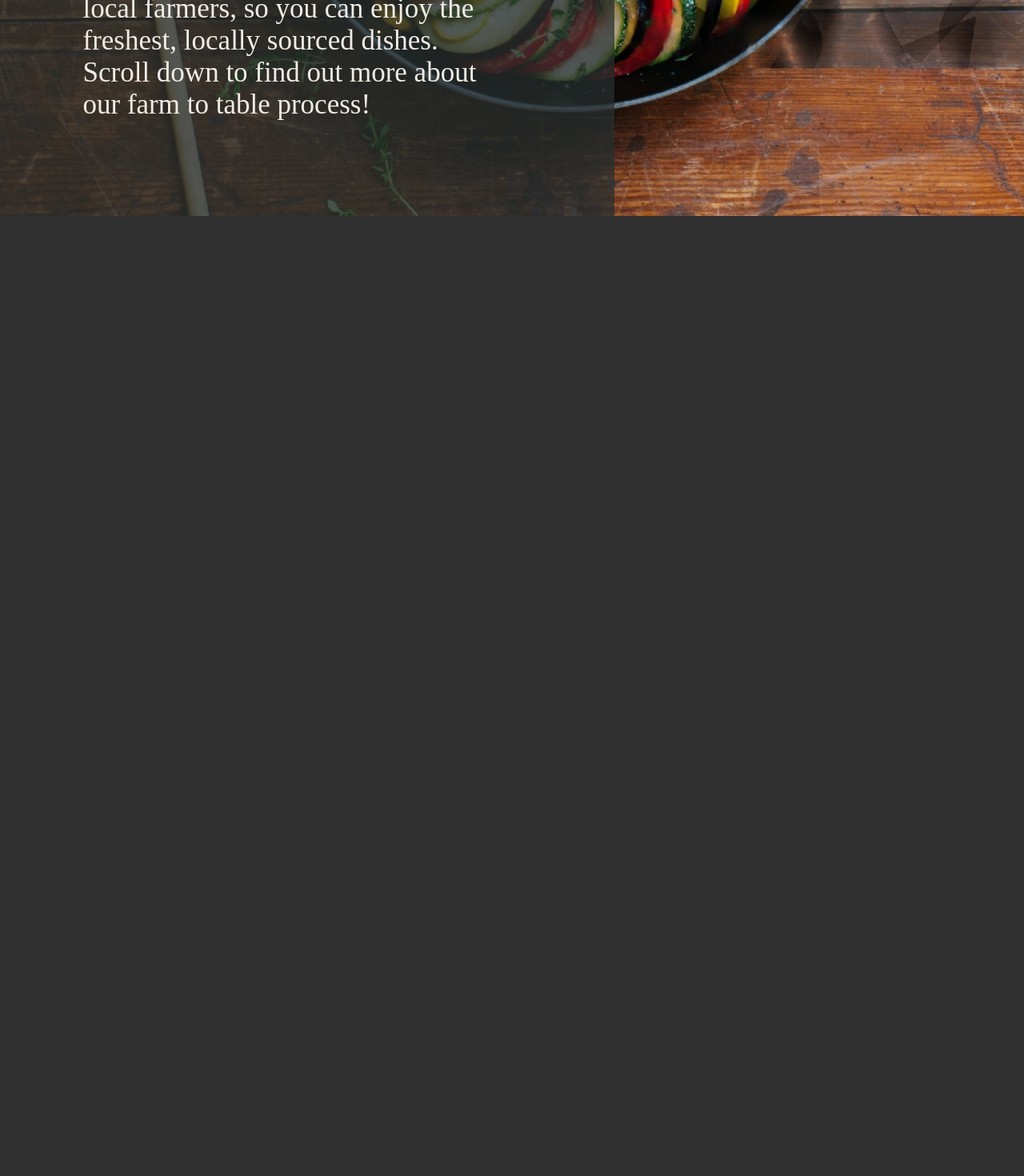
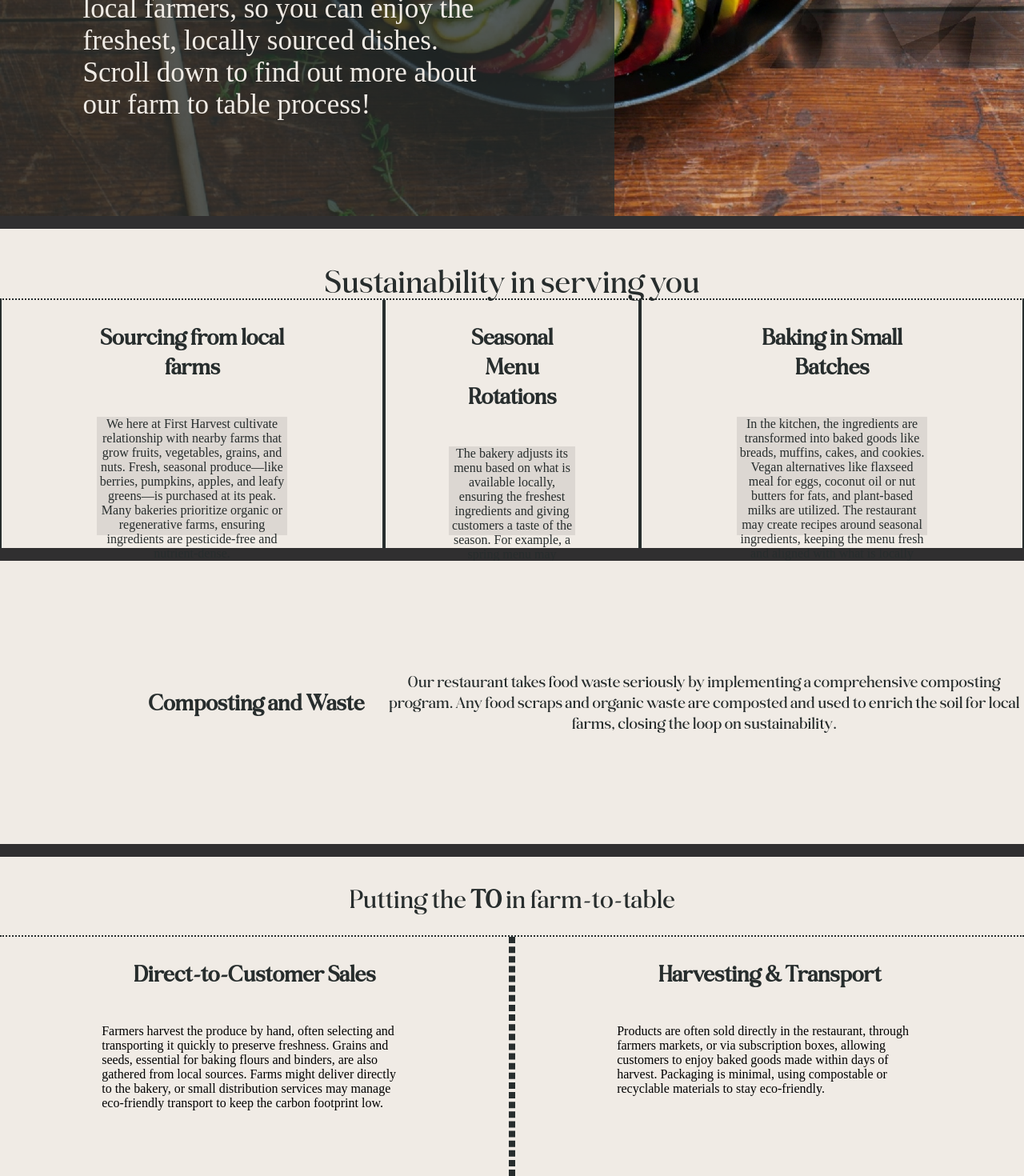
Before and after one commit to ChoccyMilkBoi/Webmaster-24-25, a React (Vite) app: page /sources in a window 1280 px wide. Shown: the part 530-2000 px from the top of the page at 80% size. Built offline with nearby package versions, Linux system fonts and the light colour scheme.

Commit message:
WE ( I AS IN ME ) DID IT!!!!!!!!!!!!!!
WE'RE DONE FOR REGIONALS YAYYYYYYYYYYYYYYYYYYYYYYY

```diff
--- a/index.html
+++ b/index.html
@@ -4,7 +4,7 @@
     <meta charset="UTF-8" />
     <link rel="icon" type="image/svg+xml" href="/vite.svg" />
     <meta name="viewport" content="width=device-width, initial-scale=1.0" />
-    <title>Home | First Harvest</title>
+    <title>First Harvest Dining</title>
   </head>
   <body class = "full-back">
     <div id="root"></div>
--- a/sources.html
+++ b/sources.html
@@ -4,7 +4,7 @@
     <meta charset="UTF-8" />
     <link rel="icon" type="image/svg+xml" href="/vite.svg" />
     <meta name="viewport" content="width=device-width, initial-scale=1.0" />
-    <title>Sources</title>
+    <title>Farm To Table</title>
   </head>
   <body>
     <div id="root"></div>
--- a/src/Sources.tsx
+++ b/src/Sources.tsx
@@ -9,17 +9,155 @@ function Sources() {
 				<div className="hero-section-sourced">
 					<div className="center-hero-yap">
 						<p className="hero-yap font-beeg">
-							Enjoy the <s>first</s> freshest harvest, just for you
+							Enjoy the <s>first</s> freshest harvest, just for
+							you
 						</p>
 						<p className="sub-center-hero-yap font-subheader">
 							Our ingredients are sourced from local farmers, so
 							you can enjoy the freshest, locally sourced dishes.
-							Scroll down to find out more about our farm to table process!
+							Scroll down to find out more about our farm to table
+							process!
 						</p>
 					</div>
 				</div>
 				<div className="sustainability-1">
-
+					<div className="sustain-header">
+						<p>Sustainability in serving you</p>
+					</div>
+					<div className="sustain-yap-1">
+						<h3
+							style={{
+								gridColumnStart: 2,
+								gridColumnEnd: 4,
+								gridRowStart: 1,
+								gridRowEnd: 2,
+							}}
+							>
+							Sourcing from local farms
+						</h3>
+						<p
+							style={{
+								gridColumnStart: 2,
+								gridColumnEnd: 4,
+								gridRowStart: 2,
+								gridRowEnd: 5,
+							}}
+							className="sustain-P"
+							>
+							We here at First Harvest cultivate relationship with
+							nearby farms that grow fruits, vegetables, grains,
+							and nuts. Fresh, seasonal produce—like berries,
+							pumpkins, apples, and leafy greens—is purchased at
+							its peak. Many bakeries prioritize organic or
+							regenerative farms, ensuring ingredients are
+							pesticide-free and nutrient-dense.
+						</p>
+					</div>
+					<div className="sustain-yap-2">
+						<h3
+						style={{
+							gridColumnStart: 2,
+							gridColumnEnd: 4,
+							gridRowStart: 1,
+							gridRowEnd: 2,
+						}}
+						>
+							Seasonal Menu Rotations
+						</h3>
+						<p
+							style={{
+								gridColumnStart: 2,
+								gridColumnEnd: 4,
+								gridRowStart: 2,
+								gridRowEnd: 5,
+							}}
+							className="sustain-P"
+							>
+								The bakery adjusts its menu based on what is
+								available locally, ensuring the freshest
+								ingredients and giving customers a taste of the
+								season. For example, a spring menu may feature
+								rhubarb tarts, while autumn includes spiced pumpkin bread.
+						</p>
+					</div>
+					<div className="sustain-yap-3">
+							<h3
+							style={{
+								gridColumnStart: 2,
+								gridColumnEnd: 4,
+								gridRowStart: 1,
+								gridRowEnd: 2,
+							}}
+							>
+								Baking in Small Batches
+							</h3>
+						<p
+							style={{
+								gridColumnStart: 2,
+								gridColumnEnd: 4,
+								gridRowStart: 2,
+								gridRowEnd: 5,
+							}}
+							className="sustain-P"
+							>
+							In the kitchen, the ingredients are transformed into baked goods
+							like breads, muffins, cakes, and cookies. Vegan alternatives like
+							flaxseed meal for eggs, coconut oil or nut butters for fats, and
+							plant-based milks are utilized. The restaurant may create recipes around
+							seasonal ingredients, keeping the menu fresh and aligned with what is
+							locally available.
+						</p>
+						</div>
+				</div>
+				<div className="sustainability-2">
+					<div className="compost-title"
+					style={{
+						alignContent: "center",
+						justifyContent: "center",
+					}}>
+						<h3>Composting and Waste</h3>
+					</div>
+					<div className="compost-yap">
+						<p>
+							Our restaurant takes food waste seriously by implementing a comprehensive composting program.
+							Any food scraps and organic waste are composted and used to enrich the soil for local farms,
+							closing the loop on sustainability.
+						</p>
+					</div>
+				</div>
+				<div className="sustainability-3">
+					<div className="sustain-header-small">
+						<p>Putting the <strong>TO</strong> in farm-to-table</p>
+					</div>
+					<div className="to-uhh-left">
+						<h3
+							className="subhead-compost"
+							>
+							Direct-to-Customer Sales
+						</h3>
+						<p className="compost-yapping">
+						Farmers harvest the produce by hand, often
+						selecting and transporting it quickly to preserve
+						freshness. Grains and seeds, essential for
+						baking flours and binders, are also gathered from
+						local sources. Farms might deliver directly to the
+						bakery, or small distribution services may manage
+						eco-friendly transport to keep the carbon footprint low.
+						</p>
+					</div>
+					<div className="to-uhh-right">
+						<h3
+							className="subhead-compost"
+						>
+							Harvesting & Transport
+						</h3>
+						<p className = "compost-yapping">
+							Products are often sold directly in the restaurant, through
+							farmers markets, or via subscription boxes, allowing customers
+							to enjoy baked goods made within days of harvest. Packaging
+							is minimal, using compostable or recyclable materials to stay eco-friendly.
+						</p>
+					</div>
 				</div>
 			</div>
 		</>
--- a/src/Topbar.tsx
+++ b/src/Topbar.tsx
@@ -7,7 +7,7 @@ function Topbar() {
 			<li className="logo-buttonBTW">
 				<Link to="/" className="logo-link">
 					<br></br>
-					<img src={logo} className="logoBTW logo" alt = "..."></img>
+					<img src={logo} className="logoBTW logo" alt="..."></img>
 					<span className="logo-text">Home</span>
 				</Link>
 			</li>
@@ -20,7 +20,7 @@ function Topbar() {
 			<li className="buttonBTW">
 				<Link to="/sources" className="buttonlnkBTW">
 					<br></br>
-					Our sources
+					Sources & Sustainability
 				</Link>
 			</li>
 			<li className="buttonBTW">
--- a/src/index.css
+++ b/src/index.css
@@ -7,77 +7,85 @@
   font-family: 'fontyno';
   src: url('./assets/fonts/made_carving_soft/MADECarvingSoftOutlinePERSONALUSE-Black.otf');
   src: url('./assets/fonts/made_carving_soft/MADECarvingSoftOutlinePERSONALUSE-Bold.otf') format('otf'),
-  url('./assets/fonts/made_carving_soft/MADECarvingSoftOutlinePERSONALUSE-ExtraLight.otf') format('otf'), x
-  url('./assets/fonts/made_carving_soft/MADECarvingSoftOutlinePERSONALUSE-Light.otf') format('otf'),
-  url('./assets/fonts/made_carving_soft/MADECarvingSoftOutlinePERSONALUSE-Medium.otf') format('otf'),
-  url('./assets/fonts/made_carving_soft/MADECarvingSoftOutlinePERSONALUSE-Regular.otf') format('otf'),
-  url('./assets/fonts/made_carving_soft/MADECarvingSoftOutlinePERSONALUSE-SemiBold.otf') format('otf'),
-  url('./assets/fonts/made_carving_soft/MADECarvingSoftOutlinePERSONALUSE-Thin.otf') format('otf');
+    url('./assets/fonts/made_carving_soft/MADECarvingSoftOutlinePERSONALUSE-ExtraLight.otf') format('otf'), x url('./assets/fonts/made_carving_soft/MADECarvingSoftOutlinePERSONALUSE-Light.otf') format('otf'),
+    url('./assets/fonts/made_carving_soft/MADECarvingSoftOutlinePERSONALUSE-Medium.otf') format('otf'),
+    url('./assets/fonts/made_carving_soft/MADECarvingSoftOutlinePERSONALUSE-Regular.otf') format('otf'),
+    url('./assets/fonts/made_carving_soft/MADECarvingSoftOutlinePERSONALUSE-SemiBold.otf') format('otf'),
+    url('./assets/fonts/made_carving_soft/MADECarvingSoftOutlinePERSONALUSE-Thin.otf') format('otf');
   font-weight: normal;
   font-style: normal;
 }
+
 @font-face {
   font-family: 'mikael scoot';
   src: url('assets/fonts/simple_michael/Simple Michael.woff') format('woff');
 }
-.font-yap{
+
+.font-yap {
   font-family: 'fontyno';
 }
-.font-beeg{
+
+.font-beeg {
   font-family: 'fyne-font';
 }
-.font-subheader{
+
+.font-subheader {
   font-family: 'mikael scoot';
 }
 
-.full-grid-1{
+.full-grid-1 {
   display: grid;
   width: 100%;
   height: 250vh;
-  grid-template-columns: repeat(5, 1fr) ;
+  grid-template-columns: repeat(5, 1fr);
   grid-template-rows: repeat(8, 1fr);
   column-gap: 10px;
   row-gap: 1em;
 }
-.full-grid-2{
+
+.full-grid-2 {
   display: grid;
   width: 100%;
   height: 300vh;
-  grid-template-columns: repeat(5, 1fr) ;
+  grid-template-columns: repeat(5, 1fr);
   grid-template-rows: repeat(8, 1fr);
   column-gap: 10px;
   row-gap: 1em;
 }
-.full-grid-3{
+
+.full-grid-3 {
   display: grid;
   width: 100%;
   height: auto;
-  grid-template-columns: 10px repeat(5, 1fr) ;
+  grid-template-columns: 10px repeat(5, 1fr);
   grid-template-rows: repeat(12, 1fr);
   column-gap: 10px;
   row-gap: 1em;
 }
-.full-grid-4{
+
+.full-grid-4 {
   display: grid;
   width: 100%;
   height: auto;
-  grid-template-columns: repeat(5, 1fr) ;
+  grid-template-columns: repeat(5, 1fr);
   grid-template-rows: repeat(16, 1fr);
   column-gap: 10px;
   row-gap: 1em;
 }
-.full-back{
+
+.full-back {
   background-color: #302F30;
   margin: 0 0 0 0;
 }
-.hero-section{
+
+.hero-section {
   background-image: url("./assets/header-food.jpg");
   max-width: 100vw;
   margin: 100vh, auto, 0, auto;
 
-  background-repeat:no-repeat;
-  background-position:top;
-  background-size:cover;
+  background-repeat: no-repeat;
+  background-position: top;
+  background-size: cover;
 
 
   grid-column-start: 1;
@@ -93,7 +101,8 @@
 
   height: 100vh;
 }
-.center-hero-yap{
+
+.center-hero-yap {
   display: grid;
 
 
@@ -105,7 +114,7 @@
   grid-row-start: 1;
   grid-row-end: 13;
 
-  grid-template-columns:repeat(16, 1fr);
+  grid-template-columns: repeat(16, 1fr);
   grid-template-rows: repeat(11, 1fr);
 
 
@@ -114,21 +123,23 @@
   background-color: rgba(39, 46, 46, 0.75);
   padding: 10px;
 }
-.hero-yap{
+
+.hero-yap {
   font-size: 700%;
   font-size: 6vw;
   color: #d0ff95;
 
-  grid-column-start:3 ;
-  grid-column-end:14 ;
+  grid-column-start: 3;
+  grid-column-end: 14;
 
-  grid-row-start:4;
-  grid-row-end:6 ;
+  grid-row-start: 4;
+  grid-row-end: 6;
 
 
   font-weight: bolder;
 }
-.sub-center-hero-yap{
+
+.sub-center-hero-yap {
   display: flex;
   font-size: 35px;
   color: #f0ebe5;
@@ -140,12 +151,13 @@
   grid-row-end: 10;
 
 }
-.hero-button-wrap{
+
+.hero-button-wrap {
   display: grid;
 
 }
 
-.hero-button{
+.hero-button {
   display: flex;
   justify-content: center;
   align-items: center;
@@ -172,7 +184,7 @@
   margin: 0;
   padding: 0;
   overflow: hidden;
-  background-color:#d0ff95;
+  background-color: #d0ff95;
   position: fixed;
   top: 0;
   height: 52;
@@ -182,7 +194,8 @@
 .buttonBTW {
   float: left;
 }
-.logo-buttonBTW{
+
+.logo-buttonBTW {
   float: left;
   font-size: 20px;
   font-size: 1vw;
@@ -211,7 +224,7 @@
   font-size: 2vh;
 }
 
-.logo-text{
+.logo-text {
   float: right;
   color: #272D2D;
   padding-top: 6px;
@@ -219,7 +232,8 @@
   font-size: 1vw;
   font-size: 2vh;
 }
-.logo-link{
+
+.logo-link {
   display: flex;
   align-items: left;
 }
@@ -232,43 +246,48 @@
   padding: 15px 16px;
   text-decoration: none;
 }
-.logo-buttonBTW a{
+
+.logo-buttonBTW a {
   display: block;
   color: black;
   text-align: center;
-  padding:8px 16px;
+  padding: 8px 16px;
   text-decoration: none;
 }
 
 .buttonBTW a:hover:not(.active) {
   background-color: #80fbff;
 }
+
 .logo-buttonBTW a:hover:not(.active) {
   background-color: #80fbff;
 }
 
-.brush-script{
-  font-family:'Brush Script MT';
+.brush-script {
+  font-family: 'Brush Script MT';
 }
-.half-bar-card-title{
-  margin:auto;
+
+.half-bar-card-title {
+  margin: auto;
   width: 50%;
 }
-.about-us-home{
-  grid-row-start:4;
-  grid-row-end:7;
+
+.about-us-home {
+  grid-row-start: 4;
+  grid-row-end: 7;
   background-color: #f0ebe5;
 
-  grid-column-start:1 ;
-  grid-column-end:6;
+  grid-column-start: 1;
+  grid-column-end: 6;
   display: grid;
   grid-template-columns: repeat(18, 1fr);
   grid-template-rows: repeat(18, 1fr);
 
 }
-.about-us-home-title{
 
-  font-size: 50px ;
+.about-us-home-title {
+
+  font-size: 50px;
   font-weight: bolder;
   color: #272D2D;
 
@@ -277,7 +296,8 @@
   align-items: center;
   text-align: center;
 }
-.about-us-yap{
+
+.about-us-yap {
   font-size: 25px;
   color: #272D2D;
   grid-column-start: 9;
@@ -285,7 +305,8 @@
   grid-row-start: 9;
   grid-row-end: 18;
 }
-.centered-text-wrap{
+
+.centered-text-wrap {
   text-align: center;
 
 
@@ -295,7 +316,7 @@
   grid-row-end: 14;
 }
 
-.services-wrap{
+.services-wrap {
   display: grid;
   background-color: #d0ff95;
 
@@ -305,13 +326,15 @@
   grid-column-start: 1;
   grid-column-end: 7;
 
+
   grid-template-columns: repeat(18, 1fr);
   grid-template-rows: repeat(18, 1fr);
 }
 
-.services-pic-wrapper{
+.services-pic-wrapper {
 
   display: grid;
+
 
   grid-template-columns: repeat(16, 1fr);
   grid-template-rows: repeat(16, 1fr);
@@ -324,35 +347,40 @@
   grid-row-end: 18;
 }
 
-.services-pic{
+.services-pic {
   grid-row-start: 2;
   grid-row-end: 15;
 
   background-image: url("./assets/services-pic.jpg");
   border-radius: 2.5vh;
 
+  border: #272D2D 1vw solid;
 
-  background-repeat:no-repeat;
-  background-position:top;
-  background-size:cover;
+  background-repeat: no-repeat;
+  background-position: top;
+  background-size: cover;
 
   grid-column-start: 2;
   grid-column-end: 15;
 
 }
-.services-yap{
+
+.services-yap {
   grid-row-start: 1;
   grid-row-end: 18;
 
   grid-column-start: 12;
   grid-column-end: 18;
 
+  border: #D5BF86 0.5vw dashed;
+  background-color: #f0ebe5;
+
   display: grid;
   grid-template-columns: repeat(8, 1fr);
   grid-template-rows: repeat(16, 1fr);
 }
 
-.services-title{
+.services-title {
   font-family: 'fyne-font';
 
   grid-row-start: 2;
@@ -365,11 +393,12 @@
   font-size: 5vh;
   text-align: auto;
 }
+
 .services-desc {
   grid-row-start: 5;
   grid-row-end: 16;
   font-family: 'mikael scoot';
-  font-size: 25px;
+  font-size: 3.5vh;
   grid-column-start: 1;
   grid-column-end: 7;
 }
@@ -382,7 +411,7 @@
 
 
 
-.menu-grid{
+.menu-grid {
   background-color: #f0ebe5;
   margin-top: 52px;
 
@@ -390,11 +419,10 @@
   max-height: 300vh;
 
   grid-template-columns:
-  repeat(12, 1fr);
+    repeat(12, 1fr);
 
   grid-template-rows:
-  minmax(2.5vh, max-content)
-  repeat(48, 1fr);
+    minmax(2.5vh, max-content) repeat(48, 1fr);
 
 
   grid-column-start: 1;
@@ -403,50 +431,56 @@
   grid-row-end: 9;
 }
 
-.menu-item{
+.menu-item {
 
   border: 0.1vw solid #272D2D;
 
   display: grid;
   grid-template-columns: repeat(12, 1fr);
-  grid-template-rows: repeat(4, 1fr)
-  minmax(2.5vh, max-content);
+  grid-template-rows: repeat(4, 1fr) minmax(2.5vh, max-content);
 
 }
-.menu-item-name{
+
+.menu-item-name {
+
+  font-size: 1.5vh;
   grid-column-start: 2;
   grid-column-end: 10;
 
   grid-row-start: 1;
   grid-row-end: 2;
 }
-.menu-price{
+
+.menu-price {
+  font-size: 2vh;
   grid-column-start: -3;
   grid-column-end: -1;
 
   grid-row-start: 1;
   grid-row-end: 2;
 }
-.menu-subheader{
+
+.menu-subheader {
   display: flex;
   justify-content: center;
   align-items: center;
-  font-size: 2.5vh;
+  font-size: 2vh;
   font-family: 'fyne-font';
 
   border-bottom: 0.1vw dashed #272D2D;
   border-top: 0.1vw groove #272D2D;
 }
-.menu-item-yap{
-  grid-column-start:1 ;
-  grid-column-end:-1;
 
-  grid-row-start:2 ;
-  grid-row-end:-1 ;
+.menu-item-yap {
+  grid-column-start: 1;
+  grid-column-end: -1;
+
+  grid-row-start: 2;
+  grid-row-end: -1;
 
 
   font-family: 'fyne-font';
-  font-size: 1vw;
+  font-size: 1.5vh;
   color: #272D2D;
   text-align: center;
 }
@@ -455,14 +489,14 @@
 
 
 
-.hero-section-sourced{
+.hero-section-sourced {
   background-image: url("./assets/wmremove-transformed.jpeg");
   max-width: 100vw;
   margin: 100vh, auto, 0, auto;
 
-  background-repeat:no-repeat;
-  background-position:top;
-  background-size:cover;
+  background-repeat: no-repeat;
+  background-position: top;
+  background-size: cover;
 
 
   grid-column-start: 1;
@@ -479,20 +513,215 @@
   height: 100vh;
 }
 
-.sustainability-1{
+.sustainability-1 {
+  display: grid;
+
   grid-column-start: 1;
   grid-column-end: 6;
   grid-row-start: 4;
+  grid-row-end: 6;
+
+  background-color: #F0EBE5;
+
+  grid-template-rows: repeat(9, 1fr);
+  grid-template-columns: repeat(8, 1fr);
+
+}
+
+.sustainability-2 {
+  display: grid;
+
+  grid-column-start: 1;
+  grid-column-end: 6;
+  grid-row-start: 6;
   grid-row-end: 7;
 
+  background-color: #F0EBE5;
+
+  grid-template-rows: repeat(6, 1fr);
+  grid-template-columns: repeat(8, 1fr);
+
 }
-.sustainability-2{
+
+.sustainability-3 {
+  display: grid;
+
   grid-column-start: 1;
   grid-column-end: 6;
+  grid-row-start: 7;
+  grid-row-end: 9;
+
+  background-color: #F0EBE5;
+
+  grid-template-rows: repeat(8, 1fr);
+  grid-template-columns: repeat(8, 1fr);
+}
+
+.sustain-header {
+  grid-column-start: 1;
+  grid-column-end: 9;
+  grid-row-start: 1;
+  grid-row-end: 3;
+
+  display: flex;
+  align-content: center;
+  justify-content: center;
+
+  font-size: 5vh;
+  font-family: 'fyne-font';
+  color: #272D2D;
+
+  border-bottom: 0.2vw dotted #272D2D;
+}
+
+.sustain-yap-1 {
+  display: grid;
+  grid-column-start: 1;
+  grid-column-end: 4;
+  grid-row-start: 3;
+  grid-row-end: 10;
+
+  grid-template-rows: repeat(4, 1fr);
+  grid-template-columns: repeat(4, 1fr);
+
+  border-left: 0.2vw solid #272D2D;
+  border-right: 0.2vw solid #272D2D;
 
 }
-.sustainability-3{
-  grid-column-start: 1;
+
+.sustain-yap-2 {
+  display: grid;
+  grid-column-start: 4;
   grid-column-end: 6;
+  grid-row-start: 3;
+  grid-row-end: 10;
+  grid-template-rows: repeat(4, 1fr);
+  grid-template-columns: repeat(4, 1fr);
+
+  border-left: 0.2vw solid #272D2D;
+  border-right: 0.2vw solid #272D2D;
 
 }
+
+.sustain-yap-3 {
+  display: grid;
+  grid-column-start: 6;
+  grid-column-end: 9;
+  grid-row-start: 3;
+  grid-row-end: 10;
+
+  grid-template-rows: repeat(4, 1fr);
+  grid-template-columns: repeat(4, 1fr);
+  border-left: 0.2vw solid #272D2D;
+  border-right: 0.2vw solid #272D2D;
+}
+
+h3 {
+  font-family: 'fyne-font';
+  font-size: 3.5vh;
+  color: #272D2D;
+  text-align: center;
+}
+
+
+.sustain-P {
+  font-family: 'fyne font';
+  font-size: 2.0vh;
+  color: #272D2D;
+  text-align: center;
+
+  background-color: rgba(39, 46, 46, 0.1);
+
+}
+
+.compost-title {
+  font-family: 'fyne-font';
+  font-size: 3.5vh;
+  color: #272D2D;
+  text-align: center;
+
+  grid-row-start: 3;
+  grid-row-end: 5;
+  grid-column-start: 2;
+  grid-column-end: 4;
+}
+
+.compost-yap {
+  font-family: 'fyne-font';
+  font-size: 2.5vh;
+  color: #272D2D;
+
+  text-align: center;
+
+  grid-row-start: 3;
+  grid-row-end: 5;
+  grid-column-start: 4;
+  grid-column-end: 9;
+}
+
+.sustain-header-small {
+  grid-column-start: 1;
+  grid-column-end: 9;
+  grid-row-start: 1;
+  grid-row-end: 3;
+
+  display: flex;
+  align-content: center;
+  justify-content: center;
+
+  font-size: 4vh;
+  font-family: 'fyne-font';
+  color: #272D2D;
+
+  border-bottom: 0.2vw dotted #272D2D;
+}
+
+.to-uhh-left {
+  grid-column-start: 1;
+  grid-column-end: 5;
+  grid-row-start: 3;
+  grid-row-end: 9;
+
+  border-right: 0.5vh dashed #272D2D;
+
+  display: grid;
+
+  grid-template-columns: repeat(5, 1fr);
+  grid-template-rows: repeat(4, 1fr);
+}
+
+.to-uhh-right {
+  grid-column-start: 5;
+  grid-column-end: 9;
+  grid-row-start: 3;
+  grid-row-end: 9;
+
+  border-left: 0.5vh dashed #272D2D;
+
+  display: grid;
+
+  grid-template-columns: repeat(5, 1fr);
+  grid-template-rows: repeat(4, 1fr);
+}
+
+.subhead-compost {
+  grid-column-start: 2;
+  grid-column-end: 5;
+  grid-row-start: 1;
+  grid-row-end: 2;
+}
+
+.compost-yapping {
+  grid-column-start: 2;
+  grid-column-end: 5;
+  grid-row-start: 2;
+  grid-row-end: 5;
+}
+
+
+
+/* Thank you team, if y'all read this,
+ this was fun to learn CSS better and to
+ improve for next years competition to be able
+ to teach freshmen in the future as our team comp
+ changes */
```
Also changed, not shown: src/Menu.tsx (+44 -27 lines), 2 other files (tests, documents, lock files or other folders).
